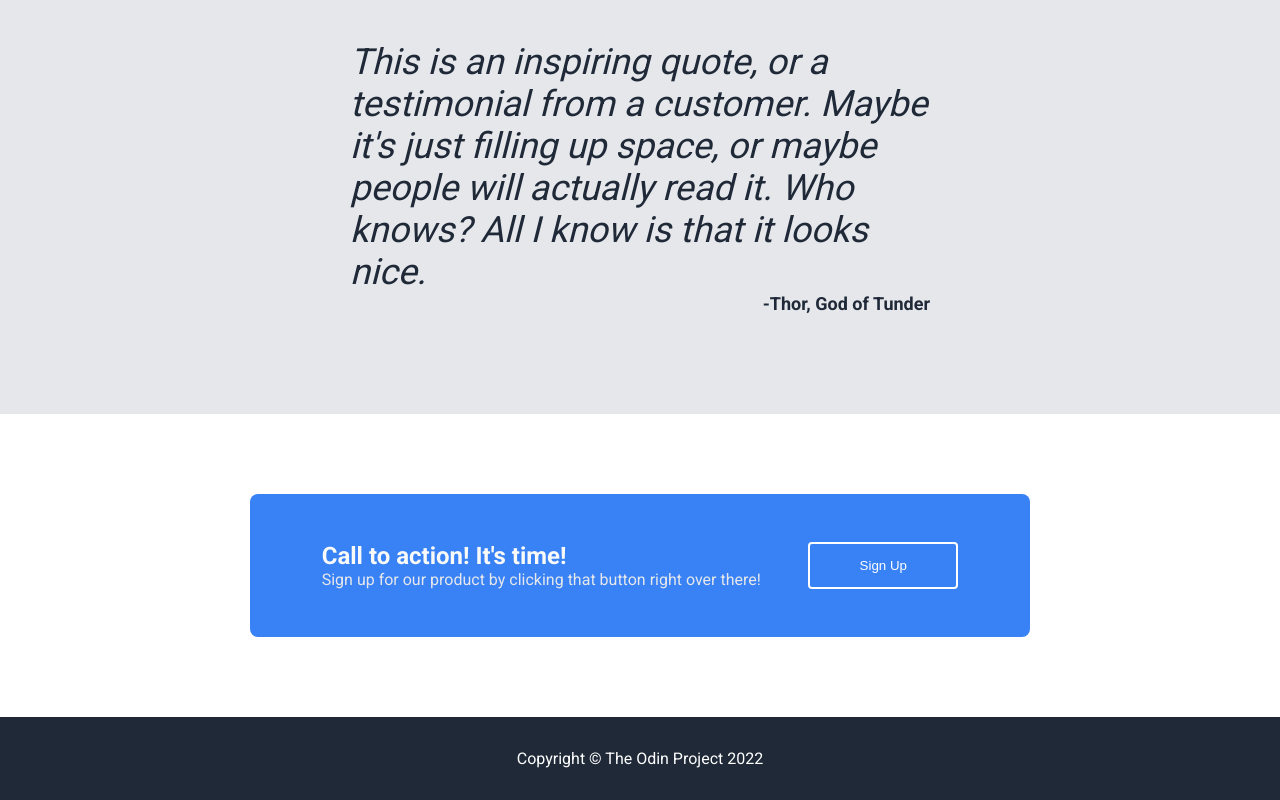
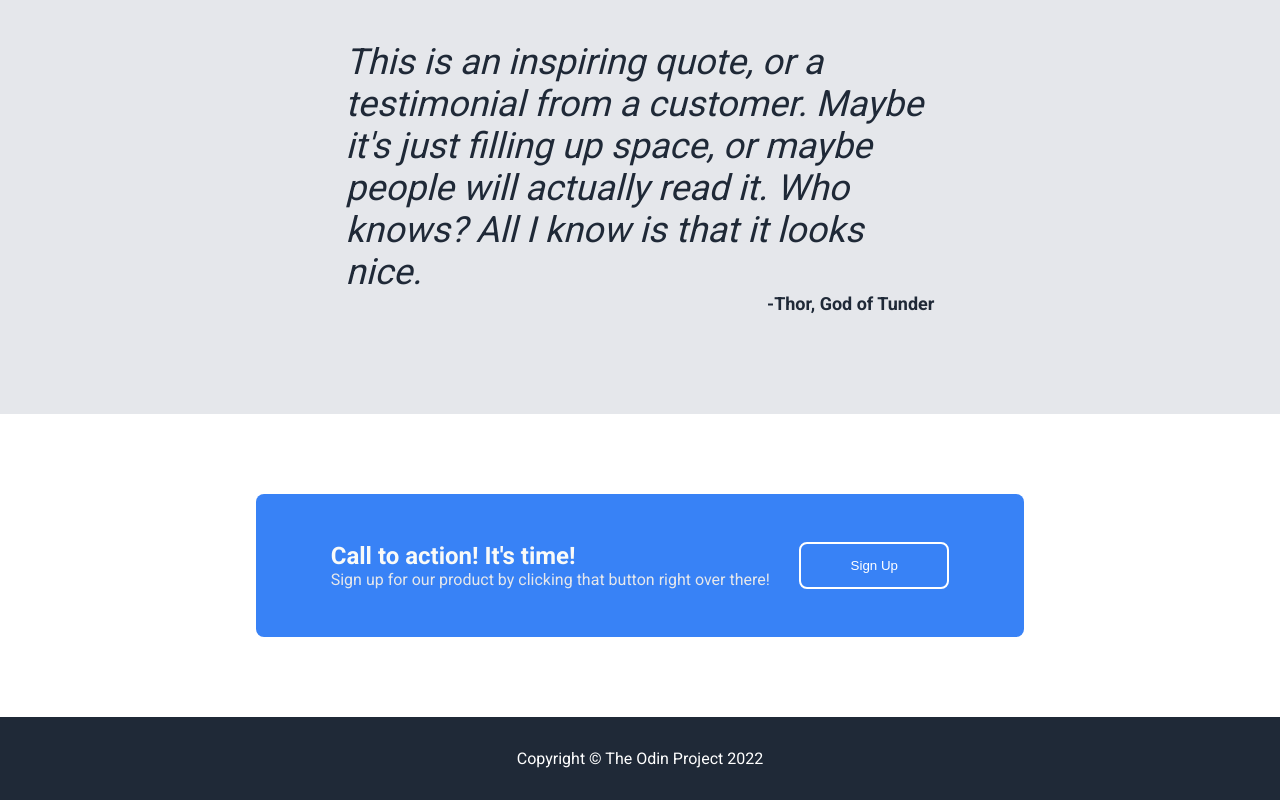
Before and after one commit to yeevern/odin-landing-page, a plain HTML site: page index.html in a window 1280 px wide. Shown: the part 1078-1878 px from the top of the page. Drawn offline with Linux system fonts and the light colour scheme.

Commit message:
change some px to %

```diff
--- a/style.css
+++ b/style.css
@@ -19,7 +19,7 @@ a {
 
 button {
     border: none;
-    border-radius: 4px;
+    border-radius: 8px;
     padding: 8px 32px;
     background-color: #3882f6;
     color: white;
@@ -132,11 +132,10 @@ button {
 
 .quotes {
     background-color: #e5e7eb;
-    /* height: 400px; */
     color: #1F2937;
     display: flex;
     flex-direction: column;
-    padding: 100px 350px;
+    padding: 100px 27%;
 }
 
 .quote {
@@ -155,9 +154,11 @@ button {
     justify-content: space-around;
     background-color: #3882f6;
     color: #f9faf8;
-    margin: 80px 250px;
-    padding: 48px;
+    margin: 80px 20%;
+    padding: 48px 5%;
+    gap: 8px;
     border-radius: 8px;
+    min-width: 180px;
 }
 
 .action-left {
```
